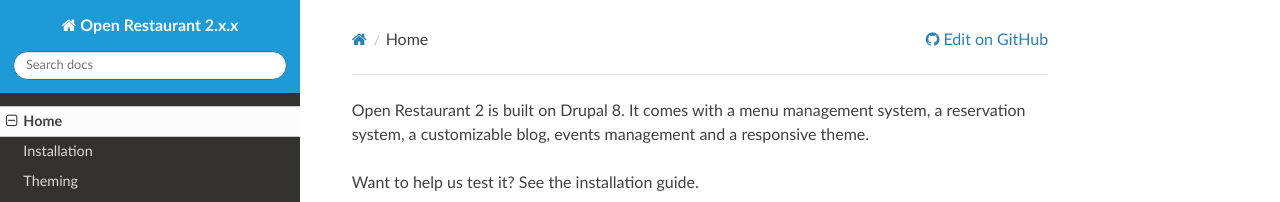
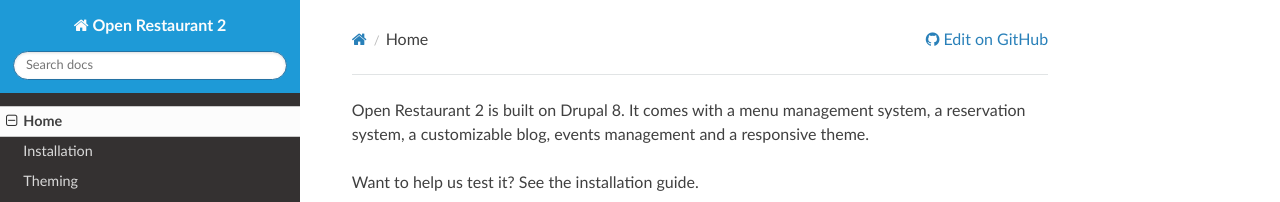
Before and after one commit to openrestaurant/docs, an MkDocs documentation site: the page built from docs/index.md, in a window 1280 px wide. Shown: the top 202 px of the page. Built offline with MkDocs 1.6.1, drawn with Linux system fonts in a browser that asks for light colours; nearby versions of some CDN libraries; old or Windows-style settings are respelled for this version of MkDocs.

```diff
--- a/mkdocs.yml
+++ b/mkdocs.yml
@@ -1,4 +1,4 @@
-site_name: Open Restaurant 2.x.x
+site_name: Open Restaurant 2
 theme: readthedocs
 repo_url: https://github.com/openrestaurant/docs
 include_search: true
```
